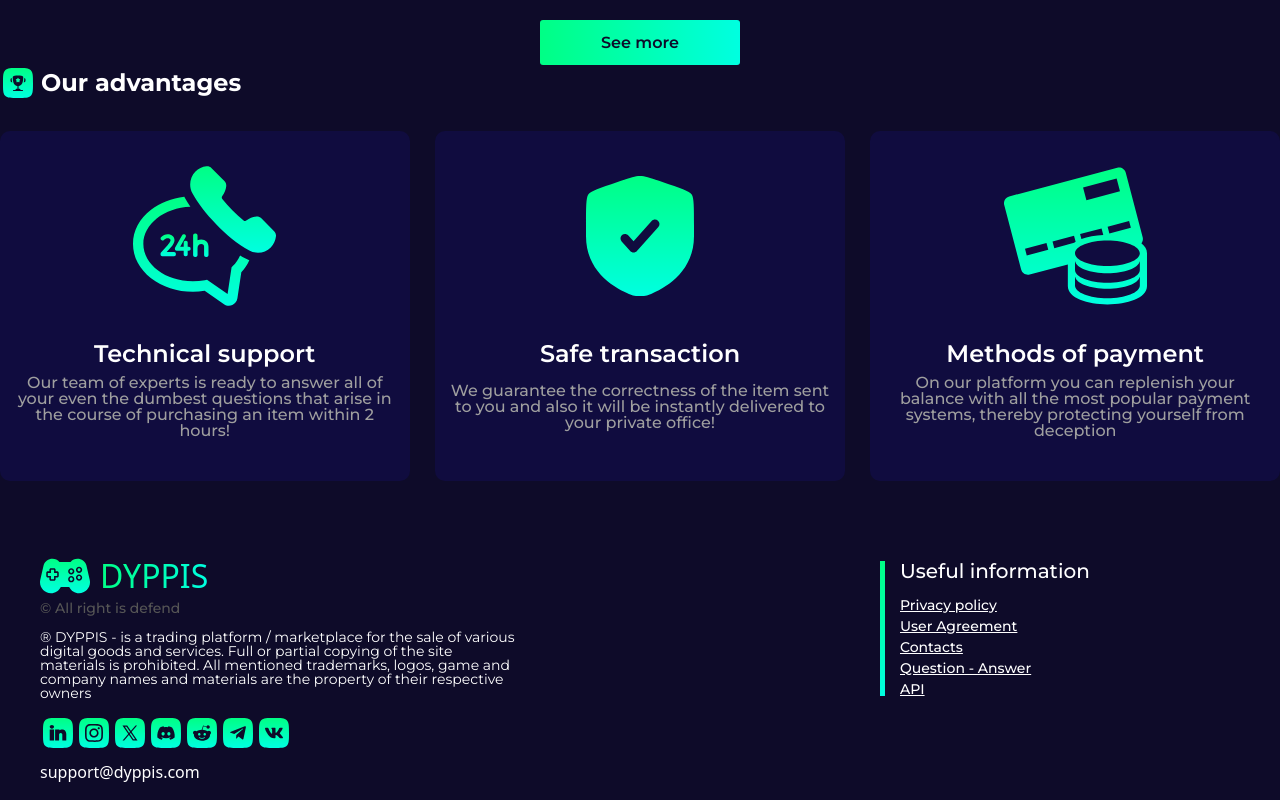
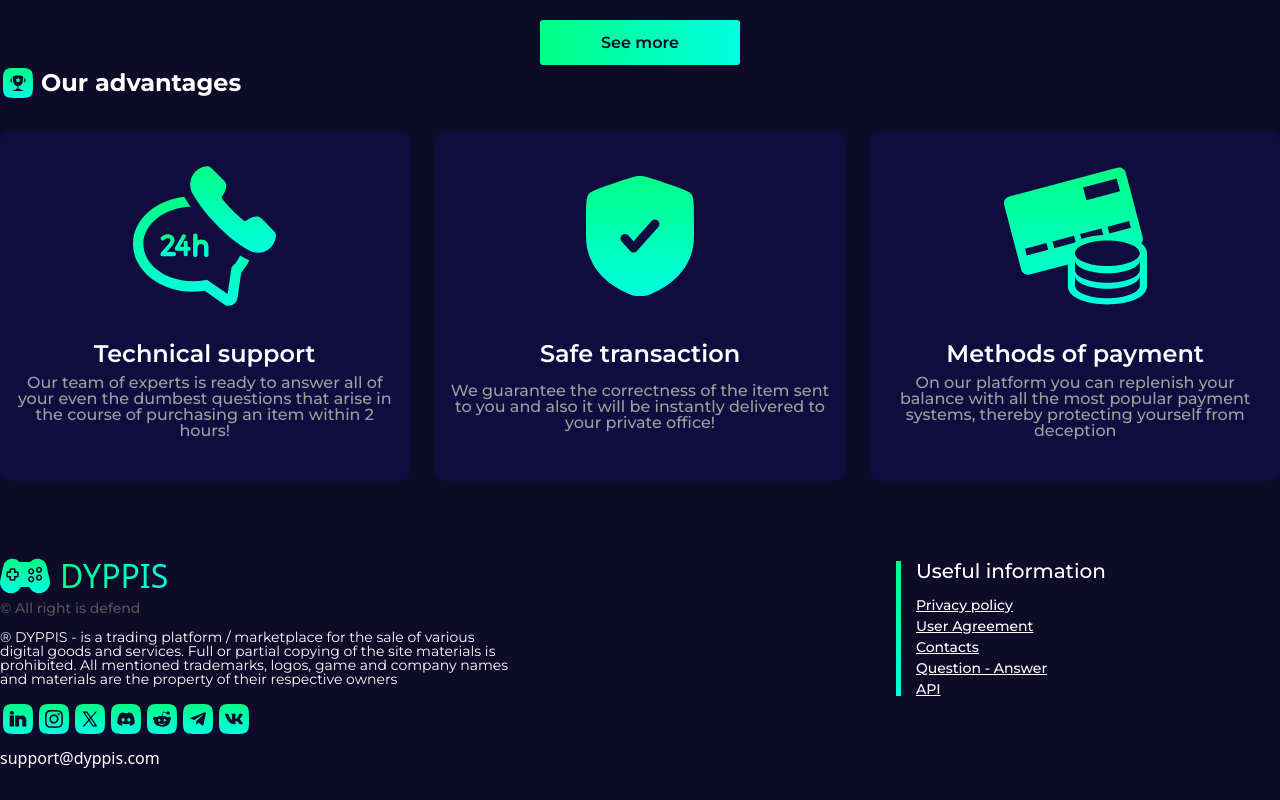
Before and after one commit to D0NIFF/dyppis-frontend, a Vue app: page / in a window 1280 px wide. Shown: the part 2141-2941 px from the top of the page. Built offline with nearby package versions, Linux system fonts and the light colour scheme; the HTML template or start-up script is replaced by a standard one; a web font is replaced by a local one.

Commit message:
Change .wrapper width

```diff
--- a/src/components/layouts/Footer.vue
+++ b/src/components/layouts/Footer.vue
@@ -62,7 +62,7 @@ footer {
   justify-content: center;
 }
 footer .wrapper {
-  max-width: 1200px;
+  max-width: 1280px;
   display: flex;
   justify-content: space-between;
   background-color: var(--dark-background);
```
